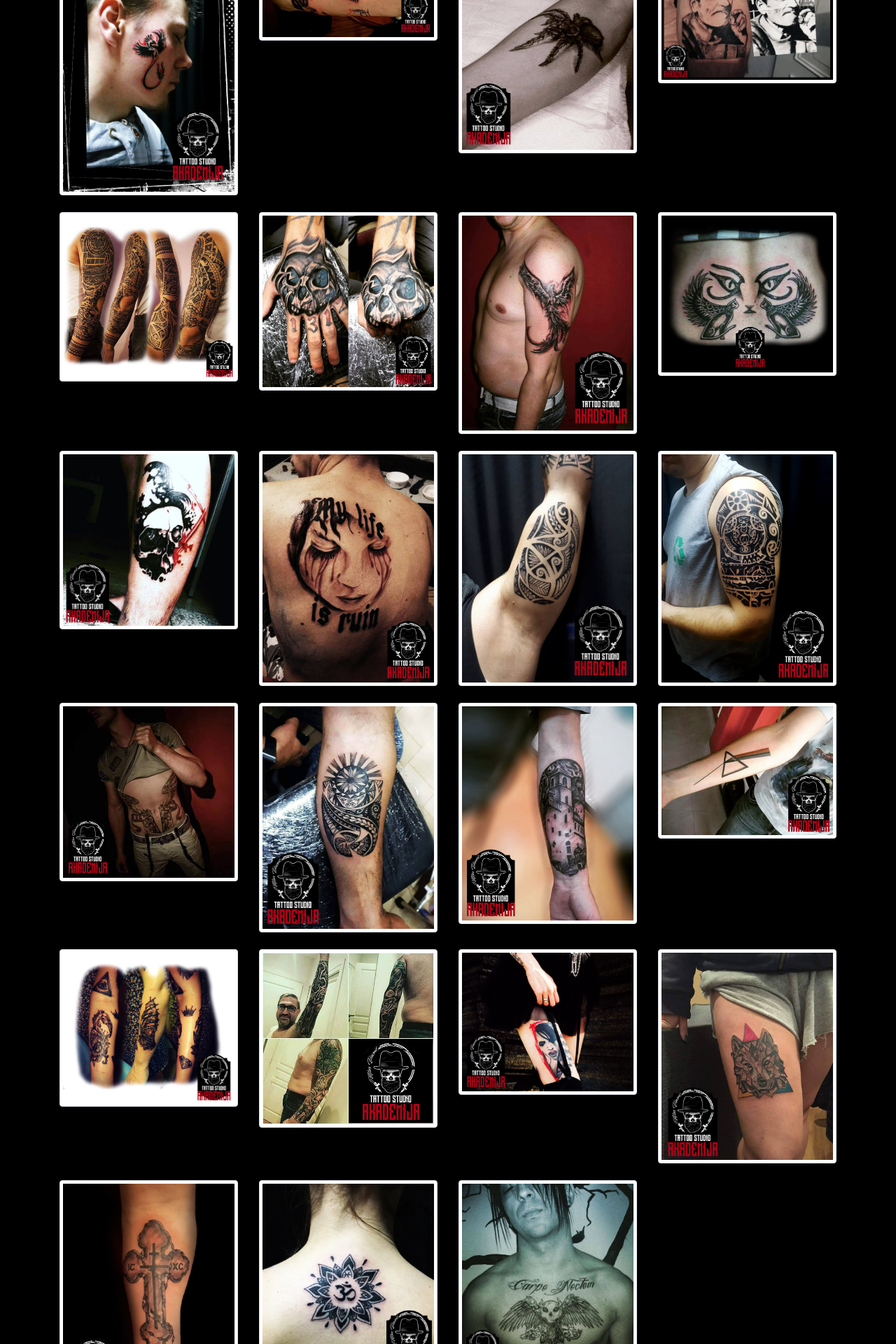
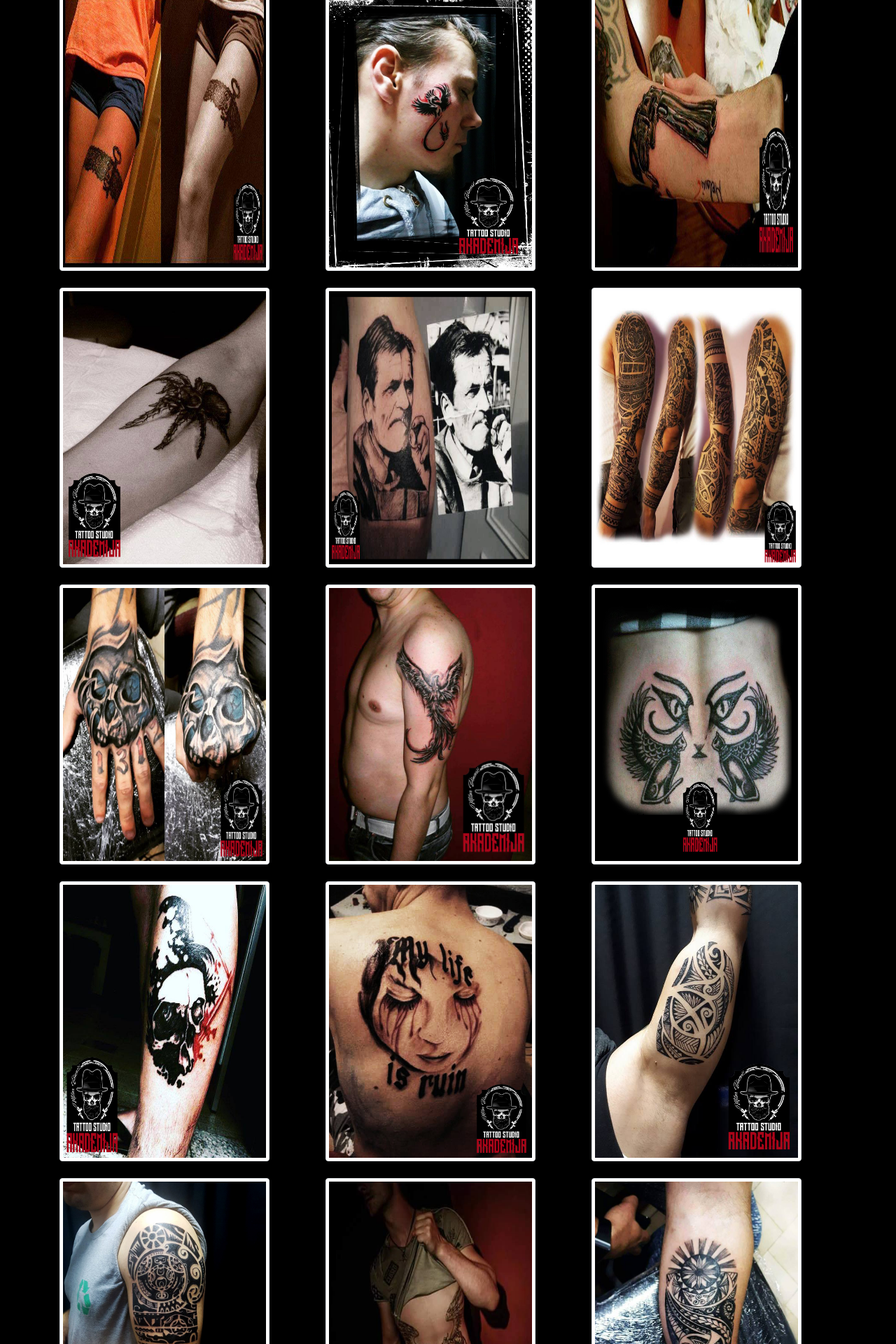
Before and after one commit to Mickey0001/TattooGallery, a React (Create React App) app in the folder tattoo/: page / in a window 1280 px wide. Shown: the part 880-2800 px from the top of the page at 70% size. Built offline with nearby package versions, Linux system fonts and the light colour scheme.

Commit message:
Image sizes

```diff
--- a/tattoo/src/App.css
+++ b/tattoo/src/App.css
@@ -8,3 +8,7 @@ body, .jumbotron {
   height: 50px;
   width: 50px;
 }
+.img-thumbnail {
+  height: 400px;
+  width: 300px;
+}
--- a/tattoo/src/Components/Gallery/Gallery.js
+++ b/tattoo/src/Components/Gallery/Gallery.js
@@ -41,165 +41,225 @@ import Thirtynine from '../../../src/Images/39.jpg';
 const Gallery = () => (
   <div className="row">
 
-   <div class="col-lg-3 col-md-4 col-xs-6">
+   <div class="col-lg-4 col-md-4 col-xs-6">
       <a href="#" class="d-block mb-4 h-100">
-        <img class="img-fluid img-thumbnail" src={One} alt=""/>
+        <img class="img-fluid img-thumbnail" src={One} alt="Tattoo"/>
       </a>
     </div>
 
-       <div class="col-lg-3 col-md-4 col-xs-6">
+       <div class="col-lg-4 col-md-4 col-xs-6">
       <a href="#" class="d-block mb-4 h-100">
-        <img class="img-fluid img-thumbnail" src={Two} alt=""/>
+        <img class="img-fluid img-thumbnail" src={Two} alt="Tattoo"/>
       </a>
     </div>
 
-       <div class="col-lg-3 col-md-4 col-xs-6">
+       <div class="col-lg-4 col-md-4 col-xs-6">
       <a href="#" class="d-block mb-4 h-100">
-        <img class="img-fluid img-thumbnail" src={Three} alt=""/>
+        <img class="img-fluid img-thumbnail" src={Three} alt="Tattoo"/>
       </a>
     </div>
 
-       <div class="col-lg-3 col-md-4 col-xs-6">
+       <div class="col-lg-4 col-md-4 col-xs-6">
       <a href="#" class="d-block mb-4 h-100">
-        <img class="img-fluid img-thumbnail" src={Four} alt=""/>
+        <img class="img-fluid img-thumbnail" src={Four} alt="Tattoo"/>
       </a>
     </div>
 
-       <div class="col-lg-3 col-md-4 col-xs-6">
+       <div class="col-lg-4 col-md-4 col-xs-6">
       <a href="#" class="d-block mb-4 h-100">
-        <img class="img-fluid img-thumbnail" src={Five}  alt=""/>
+        <img class="img-fluid img-thumbnail" src={Five}  alt="Tattoo"/>
       </a>
     </div>
 
-       <div class="col-lg-3 col-md-4 col-xs-6">
+       <div class="col-lg-4 col-md-4 col-xs-6">
       <a href="#" class="d-block mb-4 h-100">
-        <img class="img-fluid img-thumbnail" src={Six} alt=""/>
+        <img class="img-fluid img-thumbnail" src={Six} alt="Tattoo"/>
       </a>
     </div>
 
-       <div class="col-lg-3 col-md-4 col-xs-6">
+       <div class="col-lg-4 col-md-4 col-xs-6">
       <a href="#" class="d-block mb-4 h-100">
-        <img class="img-fluid img-thumbnail" src={Seven} alt=""/>
+        <img class="img-fluid img-thumbnail" src={Seven} alt="Tattoo"/>
       </a>
     </div>
 
-       <div class="col-lg-3 col-md-4 col-xs-6">
+       <div class="col-lg-4 col-md-4 col-xs-6">
       <a href="#" class="d-block mb-4 h-100">
-        <img class="img-fluid img-thumbnail" src={Eight} alt=""/>
+        <img class="img-fluid img-thumbnail" src={Eight} alt="Tattoo"/>
       </a>
     </div>
 
-       <div class="col-lg-3 col-md-4 col-xs-6">
+       <div class="col-lg-4 col-md-4 col-xs-6">
       <a href="#" class="d-block mb-4 h-100">
-        <img class="img-fluid img-thumbnail" src={Nine} alt=""/>
+        <img class="img-fluid img-thumbnail" src={Nine} alt="Tattoo"/>
       </a>
     </div>
 
-       <div class="col-lg-3 col-md-4 col-xs-6">
+       <div class="col-lg-4 col-md-4 col-xs-6">
       <a href="#" class="d-block mb-4 h-100">
-        <img class="img-fluid img-thumbnail" src={Ten} alt=""/>
+        <img class="img-fluid img-thumbnail" src={Ten} alt="Tattoo"/>
       </a>
     </div>
 
-       <div class="col-lg-3 col-md-4 col-xs-6">
+       <div class="col-lg-4 col-md-4 col-xs-6">
       <a href="#" class="d-block mb-4 h-100">
-        <img class="img-fluid img-thumbnail" src={Twelwe} alt=""/>
+        <img class="img-fluid img-thumbnail" src={Twelwe} alt="Tattoo"/>
       </a>
     </div>
 
-       <div class="col-lg-3 col-md-4 col-xs-6">
+       <div class="col-lg-4 col-md-4 col-xs-6">
       <a href="#" class="d-block mb-4 h-100">
-        <img class="img-fluid img-thumbnail" src={Thirteen} alt=""/>
+        <img class="img-fluid img-thumbnail" src={Thirteen} alt="Tattoo"/>
       </a>
     </div>
 
-       <div class="col-lg-3 col-md-4 col-xs-6">
+       <div class="col-lg-4 col-md-4 col-xs-6">
       <a href="#" class="d-block mb-4 h-100">
-        <img class="img-fluid img-thumbnail" src={Fifteen} alt=""/>
+        <img class="img-fluid img-thumbnail" src={Fifteen} alt="Tattoo"/>
       </a>
     </div>
 
-       <div class="col-lg-3 col-md-4 col-xs-6">
+       <div class="col-lg-4 col-md-4 col-xs-6">
       <a href="#" class="d-block mb-4 h-100">
-        <img class="img-fluid img-thumbnail" src={Sixteen} alt=""/>
+        <img class="img-fluid img-thumbnail" src={Sixteen} alt="Tattoo"/>
       </a>
     </div>
 
-    <div class="col-lg-3 col-md-4 col-xs-6">
+    <div class="col-lg-4 col-md-4 col-xs-6">
       <a href="#" class="d-block mb-4 h-100">
-        <img class="img-fluid img-thumbnail" src={Seventeen} alt=""/>
+        <img class="img-fluid img-thumbnail" src={Seventeen} alt="Tattoo"/>
       </a>
     </div>
 
-        <div class="col-lg-3 col-md-4 col-xs-6">
+        <div class="col-lg-4 col-md-4 col-xs-6">
       <a href="#" class="d-block mb-4 h-100">
-        <img class="img-fluid img-thumbnail" src={Eighteen} alt=""/>
+        <img class="img-fluid img-thumbnail" src={Eighteen} alt="Tattoo"/>
       </a>
     </div>
 
-            <div class="col-lg-3 col-md-4 col-xs-6">
+            <div class="col-lg-4 col-md-4 col-xs-6">
       <a href="#" class="d-block mb-4 h-100">
-        <img class="img-fluid img-thumbnail" src={Nineteen} alt=""/>
+        <img class="img-fluid img-thumbnail" src={Nineteen} alt="Tattoo"/>
       </a>
     </div>
 
-            <div class="col-lg-3 col-md-4 col-xs-6">
+            <div class="col-lg-4 col-md-4 col-xs-6">
       <a href="#" class="d-block mb-4 h-100">
-        <img class="img-fluid img-thumbnail" src={Twenty} alt=""/>
+        <img class="img-fluid img-thumbnail" src={Twenty} alt="Tattoo"/>
       </a>
     </div>
 
-                <div class="col-lg-3 col-md-4 col-xs-6">
+                <div class="col-lg-4 col-md-4 col-xs-6">
       <a href="#" class="d-block mb-4 h-100">
-        <img class="img-fluid img-thumbnail" src={Twentyone} alt=""/>
+        <img class="img-fluid img-thumbnail" src={Twentyone} alt="Tattoo"/>
       </a>
     </div>
 
-            <div class="col-lg-3 col-md-4 col-xs-6">
+            <div class="col-lg-4 col-md-4 col-xs-6">
       <a href="#" class="d-block mb-4 h-100">
-        <img class="img-fluid img-thumbnail" src={Twentytwo} alt=""/>
+        <img class="img-fluid img-thumbnail" src={Twentytwo} alt="Tattoo"/>
       </a>
     </div>
 
-                 <div class="col-lg-3 col-md-4 col-xs-6">
+                 <div class="col-lg-4 col-md-4 col-xs-6">
       <a href="#" class="d-block mb-4 h-100">
-        <img class="img-fluid img-thumbnail" src={Twentythree} alt=""/>
+        <img class="img-fluid img-thumbnail" src={Twentythree} alt="Tattoo"/>
       </a>
     </div>
 
-            <div class="col-lg-3 col-md-4 col-xs-6">
+            <div class="col-lg-4 col-md-4 col-xs-6">
       <a href="#" class="d-block mb-4 h-100">
-        <img class="img-fluid img-thumbnail" src={Twentyfour} alt=""/>
+        <img class="img-fluid img-thumbnail" src={Twentyfour} alt="Tattoo"/>
       </a>
     </div>
 
-                 <div class="col-lg-3 col-md-4 col-xs-6">
+                 <div class="col-lg-4 col-md-4 col-xs-6">
       <a href="#" class="d-block mb-4 h-100">
-        <img class="img-fluid img-thumbnail" src={Twentyfive} alt=""/>
+        <img class="img-fluid img-thumbnail" src={Twentyfive} alt="Tattoo"/>
       </a>
     </div>
 
-            <div class="col-lg-3 col-md-4 col-xs-6">
+            <div class="col-lg-4 col-md-4 col-xs-6">
       <a href="#" class="d-block mb-4 h-100">
-        <img class="img-fluid img-thumbnail" src={Twentysix} alt=""/>
+        <img class="img-fluid img-thumbnail" src={Twentysix} alt="Tattoo"/>
       </a>
     </div>
 
-    <div class="col-lg-3 col-md-4 col-xs-6">
+    <div class="col-lg-4 col-md-4 col-xs-6">
       <a href="#" class="d-block mb-4 h-100">
-        <img class="img-fluid img-thumbnail" src={Twentyseven} alt=""/>
+        <img class="img-fluid img-thumbnail" src={Twentyseven} alt="Tattoo"/>
       </a>
     </div>
 
-                 <div class="col-lg-3 col-md-4 col-xs-6">
+                 <div class="col-lg-4 col-md-4 col-xs-6">
       <a href="#" class="d-block mb-4 h-100">
-        <img class="img-fluid img-thumbnail" src={Twentyeight} alt=""/>
+        <img class="img-fluid img-thumbnail" src={Twentyeight} alt="Tattoo"/>
       </a>
     </div>
 
-            <div class="col-lg-3 col-md-4 col-xs-6">
+            <div class="col-lg-4 col-md-4 col-xs-6">
       <a href="#" class="d-block mb-4 h-100">
-        <img class="img-fluid img-thumbnail" src={Twentynine} alt=""/>
+        <img class="img-fluid img-thumbnail" src={Twentynine} alt="Tattoo"/>
+      </a>
+    </div>
+
+              <div class="col-lg-4 col-md-4 col-xs-6">
+      <a href="#" class="d-block mb-4 h-100">
+        <img class="img-fluid img-thumbnail" src={Thirty} alt="Tattoo"/>
+      </a>
+    </div>
+
+      <div class="col-lg-4 col-md-4 col-xs-6">
+      <a href="#" class="d-block mb-4 h-100">
+        <img class="img-fluid img-thumbnail" src={Thirtyone} alt="Tattoo"/>
+      </a>
+    </div>
+
+                 <div class="col-lg-4 col-md-4 col-xs-6">
+      <a href="#" class="d-block mb-4 h-100">
+        <img class="img-fluid img-thumbnail" src={Thirtytwo} alt="Tattoo"/>
+      </a>
+    </div>
+
+            <div class="col-lg-4 col-md-4 col-xs-6">
+      <a href="#" class="d-block mb-4 h-100">
+        <img class="img-fluid img-thumbnail" src={Thirtythree} alt="Tattoo"/>
+      </a>
+    </div>
+
+              <div class="col-lg-4 col-md-4 col-xs-6">
+      <a href="#" class="d-block mb-4 h-100">
+        <img class="img-fluid img-thumbnail" src={Thirtyfour} alt="Tattoo"/>
+      </a>
+    </div>
+
+                 <div class="col-lg-4 col-md-4 col-xs-6">
+      <a href="#" class="d-block mb-4 h-100">
+        <img class="img-fluid img-thumbnail" src={Thirtyfive} alt="Tattoo"/>
+      </a>
+    </div>
+
+            <div class="col-lg-4 col-md-4 col-xs-6">
+      <a href="#" class="d-block mb-4 h-100">
+        <img class="img-fluid img-thumbnail" src={Thirtysix} alt="Tattoo"/>
+      </a>
+    </div>
+
+    <div class="col-lg-4 col-md-4 col-xs-6">
+      <a href="#" class="d-block mb-4 h-100">
+        <img class="img-fluid img-thumbnail" src={Thirtyseven} alt="Tattoo"/>
+      </a>
+    </div>
+
+                 <div class="col-lg-4 col-md-4 col-xs-6">
+      <a href="#" class="d-block mb-4 h-100">
+        <img class="img-fluid img-thumbnail" src={Thirtyeight} alt="Tattoo"/>
+      </a>
+    </div>
+
+            <div class="col-lg-4 col-md-4 col-xs-6">
+      <a href="#" class="d-block mb-4 h-100">
+        <img class="img-fluid img-thumbnail" src={Thirtynine} alt="Tattoo"/>
       </a>
     </div>
 
```
